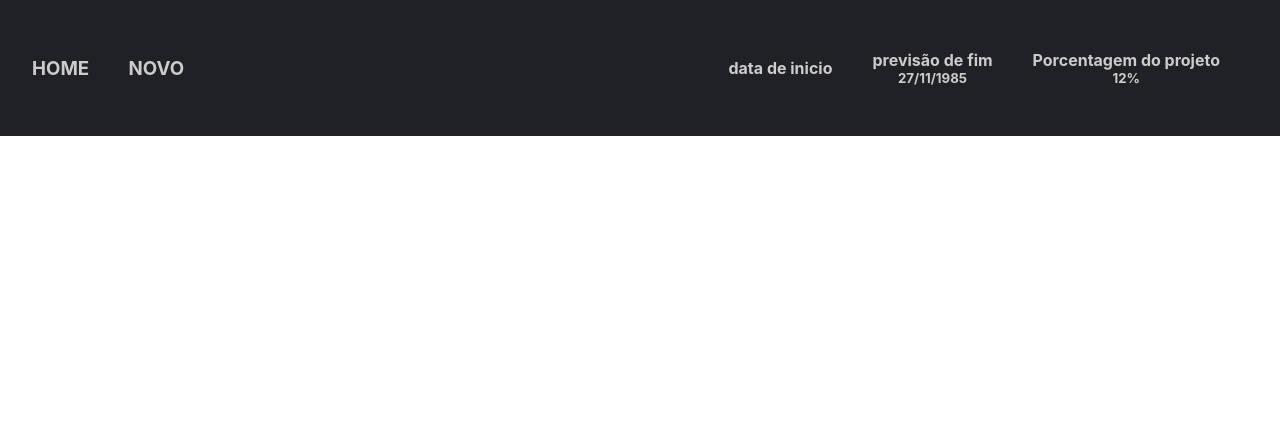
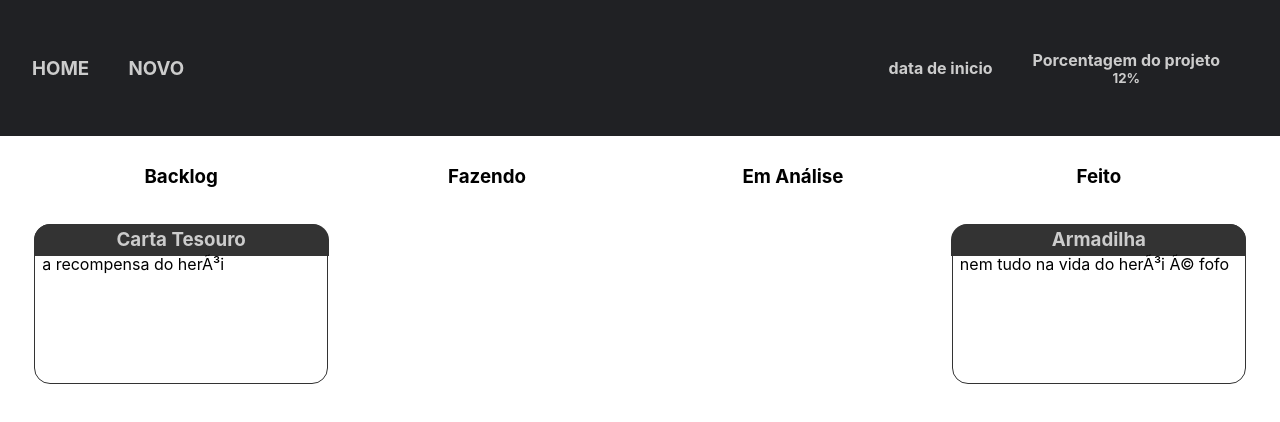
Before and after one commit to OliveiraBRE/sistema-gerenciamento-processos-front-pit2, a React (Create React App) app: page /painel in a window 1280 px wide. Shown: the top 422 px of the page. Built offline with nearby package versions, Linux system fonts and the light colour scheme.

Commit message:
build: create new project Card

```diff
--- a/src/App.js
+++ b/src/App.js
@@ -9,12 +9,6 @@ import NewCard from "./components/PAINEL/NewCard";
 
 import { setNewProject, deleteProject } from './store/projects';
 
-
-// const projectList = [
-//   { name: "Card Game", id: 1, date: '01/11/22' },
-//   { name: "Board Game", id: 2, date: '10/12/22' },
-//   { name: "Video Game", id: 3, date: '30/02/23' },
-// ];
 
 function App() {
   const { projects } = useSelector(state => state);
@@ -50,8 +44,8 @@ function App() {
           />
         </div>
       } exact />
-      <Route path="/painel" element={<Painel project={project} />} exact/>
-      <Route path="/new_card" element={<NewCard project={project}/>}/>
+      <Route path="/painel" element={<Painel project={project} />} exact />
+      <Route path="/new_card/:project" element={<NewCard project={project} />} />
     </Routes>
 
   );
--- a/src/components/PAINEL/Column.js
+++ b/src/components/PAINEL/Column.js
@@ -6,10 +6,10 @@ import './Column.css';
 const Column = (props) => {
   return (
     <div className="column">
-      <div className="column-title"><h3>{props.title}</h3></div>
+      <div className="column-title"><h3>{props.column}</h3></div>
       <ul className="column-cards">
         {props.data.map(data => (
-          <li>
+          <li key={data.cardId}>
             <Card>
               <h3>{data.title}</h3>
               <p>{data.description}</p>
--- a/src/components/PAINEL/NewCard.js
+++ b/src/components/PAINEL/NewCard.js
@@ -1,25 +1,35 @@
-import React, {useRef} from "react";
+import React, { useRef } from "react";
+import { useParams } from "react-router-dom";
+import { useDispatch } from "react-redux";
+import { setNewCard } from "../../store/cards";
+
 import Button from "../UI/Button";
 
 import './NewCard.css';
 
 const NewCard = (props) => {
+  const params = useParams();
   const cardTitle = useRef();
   const cardDescription = useRef();
+  const dispatch = useDispatch();
 
   const newCardEntranceHandler = (event) => {
     event.preventDefault();
 
-    console.log(cardTitle.current.value);
-    console.log(cardDescription.current.value);
+    const card = {
+      title: cardTitle.current.value,
+      description: cardDescription.current.value
+    }
+
+    dispatch(setNewCard(card));
   }
 
   return (
     <div className="new-card">
-        <h3 className="card_black-target">{props.project.name}</h3>
+      <h3 className="card_black-target">{params.project}</h3>
       <div className="new-card_add">
         <form className="new-card_form" onSubmit={newCardEntranceHandler}>
-            <input type="text" ref={cardTitle} placeholder="Novo Card" id="entered" autoFocus/>
+          <input type="text" ref={cardTitle} placeholder="Novo Card" id="entered" autoFocus />
           <textarea cols="31" rows="5" ref={cardDescription} placeholder="Descrição" maxLength="120"></textarea>
           <Button type="submit">Add</Button>
         </form>
--- a/src/components/PAINEL/Painel.js
+++ b/src/components/PAINEL/Painel.js
@@ -1,60 +1,27 @@
 import React, { Fragment } from "react";
+import { useSelector, useDispatch } from "react-redux";
 import SideBar from "./SideBar";
 import Column from "./Column";
 
 import './Painel.css';
 
 const Painel = (props) => {
-  // const backlog = [
-  //   {
-  //     title: "peças azuis",
-  //     description: "asdasd asdfas asdfdf afsdfads asdfasdfasd dfdffddffd asdfgasdf asdddsafvvcas asdqoir troguf cbnfart oitgah jklbnmaebtocfd asdfqe tree",
-  //   },
-  //   {
-  //     title: "peças vermelhas",
-  //     description: "Lorem ipsum dolor sit amet, consectetur adipiscing elit, sed do eiusmod tempor incididunt ut labore et dolore magna aliqua. ",
-  //   }
-  // ];
+  const { cards } = useSelector(state => state);
 
-  // const doing = [
-  //   {
-  //     title: "peças pretas",
-  //     description: "Lorem ipsum dolor sit amet, Ut enim ad minim veniam, quis nostrud exercitation ullamco laboris nisi ut aliquip ex ea commodo consequat",
-  //   }
-  // ];
-
-  // const analize = [
-  //   {
-  //     title: "peças brancas",
-  //     description: "Duis aute irure dolor in reprehenderit sunt in culpa qui officia deserunt mollit anim id est laborum",
-  //   }
-  // ];
-
-  // const did = [
-  //   {
-  //     title: "tabuleiro",
-  //     description: "Lorem ipsum dolor sit amet, quis nostrud exercitation ullamco laboris nisi ut aliquip ex ea commodo consequat",
-  //   },
-  //   {
-  //     title: "dados",
-  //     description: "Lorem ipsum dolor sit amet, consectetur  labore et dolore magna aliqua. Ut enim ad minim veniam, quis nostrud exercitation ullamco laboris nisi ut aliquip ex ea commodo consequat",
-  //   },
-  //   {
-  //     title: "cartas",
-  //     description: "Lorem ipsum dolor sit amet, c ullamco laboris nisi ut aliquip ex ea commodo consequat",
-  //   }
-  // ];
+  const backlog = cards[0].data.filter(card => card.status === 'backlog');
+  const doing = cards[0].data.filter(card => card.status === 'doing');
+  const analize = cards[0].data.filter(card => card.status === 'analize');
+  const did = cards[0].data.filter(card => card.status === 'did');
 
 
-
-return (
+  return (
     <Fragment>
-      <SideBar headerProject={props.project}/>
+      <SideBar headerProject={props.project} />
       <div className="columns">
-        {/* <Column title="Backlog" data={backlog}/>
-        <Column title="Fazendo" data={doing}/>
-        <Column title="Em Análise" data={analize}/>
-        <Column title="Feito" data={did}/> */}
+        <Column column="Backlog" data={backlog} />
+        <Column column="Fazendo" data={doing} />
+        <Column column="Em Análise" data={analize} />
+        <Column column="Feito" data={did} />
       </div>
     </Fragment>
   );
--- a/src/components/PAINEL/SideBar.js
+++ b/src/components/PAINEL/SideBar.js
@@ -12,7 +12,7 @@ const SideBar = (props) => {
       <NavLink className="nav" to="/">
         <h3>HOME</h3>
         </NavLink>
-      <NavLink className="nav" to="/new_card">
+      <NavLink className="nav" to={`/new_card/${props.headerProject.name}`}>
         <h3>NOVO</h3>
         </NavLink>
       </div>
@@ -25,10 +25,6 @@ const SideBar = (props) => {
           <h5>{props.headerProject.date}</h5>
         </li>
         <li>
-          <h4>previsão de fim</h4>
-          <h5>27/11/1985</h5>
-        </li>
-        <li>
           <h4>Porcentagem do projeto</h4>
           <h5>12%</h5>
         </li>
--- a/src/components/PROJECT/Project.js
+++ b/src/components/PROJECT/Project.js
@@ -1,4 +1,5 @@
 import React from "react";
+
 import Card from "../UI/Card";
 import Button from "../UI/Button";
 
--- a/src/store/cards/index.js
+++ b/src/store/cards/index.js
@@ -1,42 +1,57 @@
 const INITIAL_STATE = [{
-  backlog : [
+  data: [
     {
-      title: "peças azuis",
-      description: "asdasd asdfas asdfdf afsdfads asdfasdfasd dfdffddffd asdfgasdf asdddsafvvcas asdqoir troguf cbnfart oitgah jklbnmaebtocfd asdfqe tree",
+      "cardId": 0,
+      "title": "Carta Tesouro",
+      "description": "a recompensa do herÃ³i",
+      "status": "backlog"
     },
     {
-      title: "peças vermelhas",
-      description: "Lorem ipsum dolor sit amet, consectetur adipiscing elit, sed do eiusmod tempor incididunt ut labore et dolore magna aliqua. ",
-    }
-  ],
-  doing : [
-    {
-      title: "peças pretas",
-      description: "Lorem ipsum dolor sit amet, Ut enim ad minim veniam, quis nostrud exercitation ullamco laboris nisi ut aliquip ex ea commodo consequat",
-    }
-  ],
-  analize : [
-    {
-      title: "peças brancas",
-      description: "Duis aute irure dolor in reprehenderit sunt in culpa qui officia deserunt mollit anim id est laborum",
-    }
-  ],
-  did : [
-    {
-      title: "tabuleiro",
-      description: "Lorem ipsum dolor sit amet, quis nostrud exercitation ullamco laboris nisi ut aliquip ex ea commodo consequat",
+      "cardId": 1,
+      "title": "Armadilha",
+      "description": "nem tudo na vida do herÃ³i Ã© fofo",
+      "status": "did"
     },
-    {
-      title: "dados",
-      description: "Lorem ipsum dolor sit amet, consectetur  labore et dolore magna aliqua. Ut enim ad minim veniam, quis nostrud exercitation ullamco laboris nisi ut aliquip ex ea commodo consequat",
-    },
-    {
-      title: "cartas",
-      description: "Lorem ipsum dolor sit amet, c ullamco laboris nisi ut aliquip ex ea commodo consequat",
-    }
+
   ]
 }];
 
 export default function reducer(state = INITIAL_STATE, action) {
+  if (action.type === "setNewCard") {
+    const card = {
+      cardId: state.length,
+      title: action.newCard.title,
+      description: action.newCard.description,
+      status: "backlog"
+    }
+
+    console.log(state.length);
+    state[0].data.push(card);
+
+    return state;
+
+  }
+
+  if (action.type === "deleteCardById") {
+    const selectCards = state.filter(project => project.id !== action.cardId);
+    state = [...selectCards];
+  }
   return state;
 }
+
+export const setNewCard = (card) => {
+  return {
+    type: "setNewCard",
+    newCard: {
+      title: card.title,
+      description: card.description,
+    }
+  }
+}
+
+export const deleteCardById = (cardId) => {
+  return {
+    type: deleteCardById,
+    cardId
+  }
+}
```
Also changed, not shown: src/components/UI/Xizinho.css (added), src/components/UI/Xizinho.js (added). Lines whose indentation alone changed are shown as unchanged.
